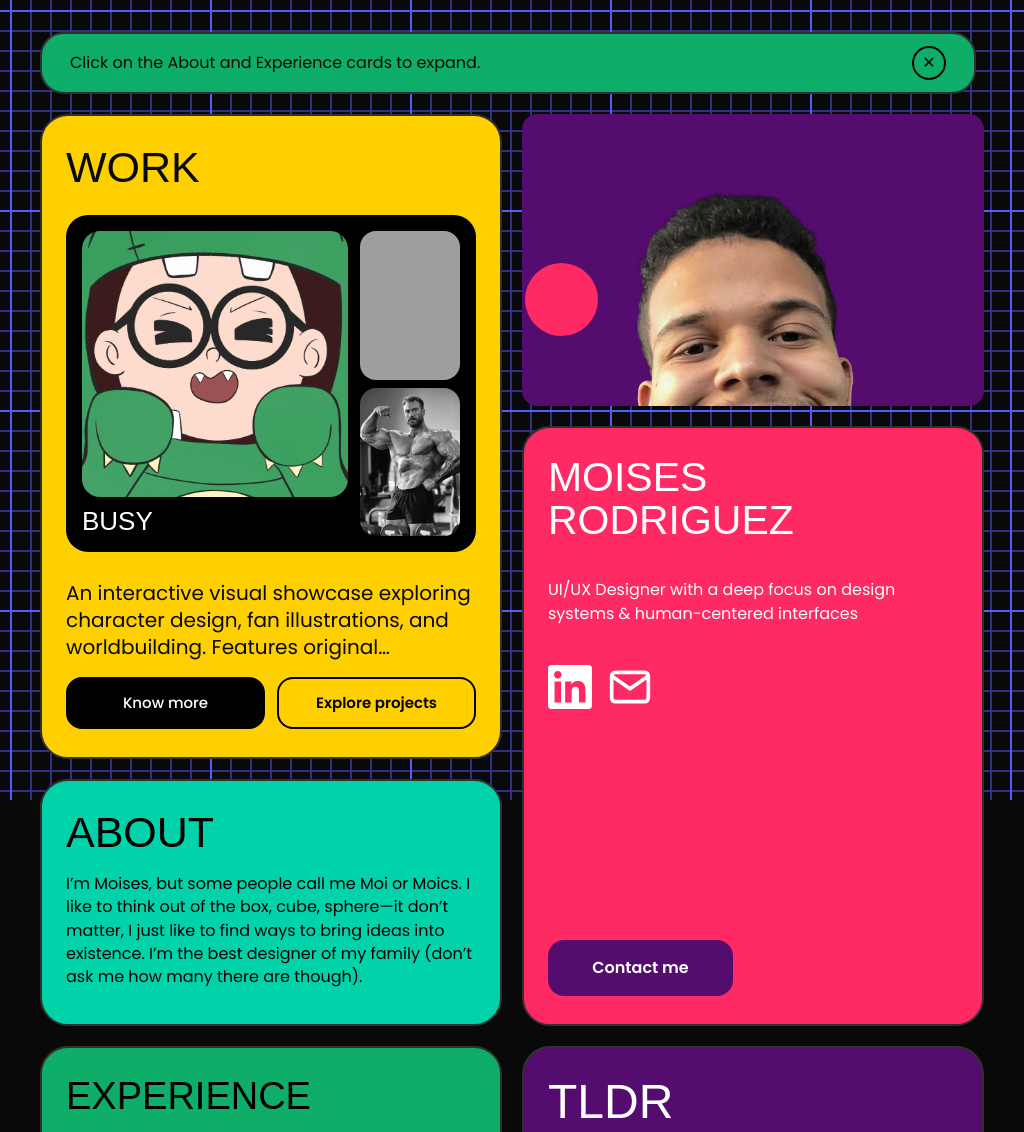
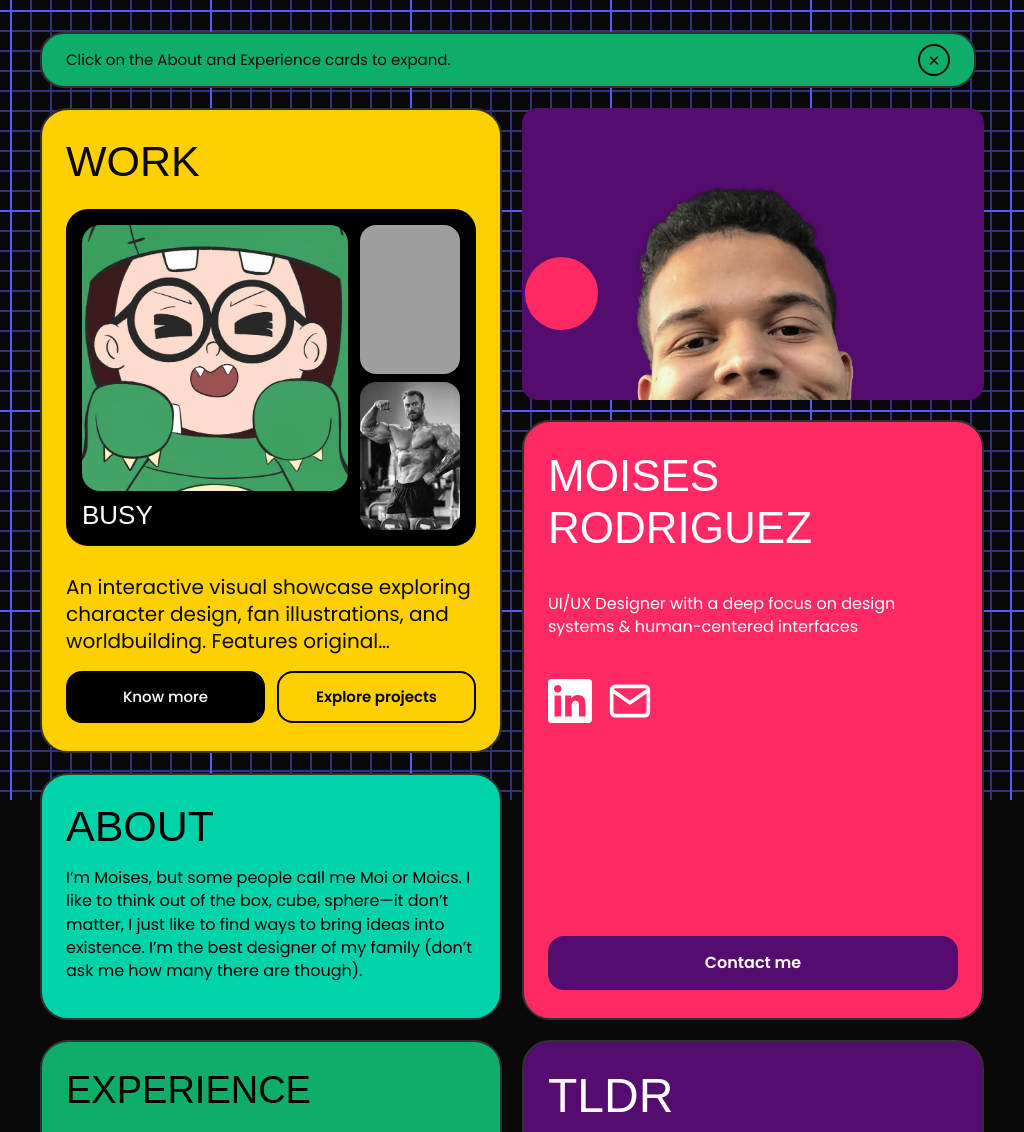
Before and after one commit to moicsrod/moics-portfolio, a React (Vite) app: page / in a window 1024 px wide. Shown: the top 1132 px of the page. Built offline with nearby package versions, Linux system fonts and the light colour scheme; grey boxes are pictures that could not be loaded; a web font is replaced by a local one.

Commit message:
style: adjust title line-height in profile card and make contact button full-width

```diff
--- a/src/index.css
+++ b/src/index.css
@@ -400,7 +400,7 @@ a:focus-visible,
 
 /* ==========================================================================
    WORK CARD (Collapsed Views)
-   ========================================================================= */
+   ========================================================================== */
 
 .work-card-about {
   height: auto !important;
@@ -1621,28 +1621,28 @@ a:focus-visible,
     max-width: 1000px !important;
   }
 
-  /* Snackbar / Notice Banner: altura compacta y texto en 1 sola línea */
+  /* Snackbar / Notice Banner: texto en 1 sola línea sin desbordes */
   .notice-banner {
     height: auto !important;
-    min-height: 58px !important;
-    padding: 12px 28px !important;
+    min-height: 56px !important;
+    padding: 10px 24px !important;
     margin-bottom: 20px !important;
     border-radius: 24px !important;
   }
 
   .notice-banner p {
-    font-size: 16px !important;
-    line-height: 1.3 !important;
+    font-size: 15px !important;
+    line-height: 1.25 !important;
     white-space: nowrap !important;
     overflow: hidden !important;
     text-overflow: ellipsis !important;
   }
 
   .notice-dismiss {
-    width: 34px !important;
-    height: 34px !important;
-    flex: 0 0 34px !important;
-    font-size: 16px !important;
+    width: 32px !important;
+    height: 32px !important;
+    flex: 0 0 32px !important;
+    font-size: 15px !important;
   }
 
   /* El Bento Grid funciona como un Grid de 2 columnas continuas */
@@ -1726,7 +1726,7 @@ a:focus-visible,
     padding: 28px 24px !important;
   }
 
-  /* PROFILE CARD: Título más grande en exactamente 2 líneas y alineación inferior */
+  /* PROFILE CARD: Título en 2 líneas con buen interlineado y botón al 100% */
   .profile-photo {
     flex: 0 0 292.36px !important;
     height: 292.36px !important;
@@ -1744,14 +1744,15 @@ a:focus-visible,
     height: auto !important;
     min-height: 0 !important;
     margin: 0 !important;
+    box-sizing: border-box !important;
   }
 
   .profile-card .design-title,
   .profile-card h1,
   .profile-card h2 {
-    font-size: clamp(32px, 4vw, 44px) !important;
-    line-height: 1.05 !important;
-    margin-bottom: 20px !important;
+    font-size: clamp(34px, 4.3vw, 46px) !important;
+    line-height: 1.18 !important;
+    margin-bottom: 22px !important;
     white-space: normal !important;
     word-break: keep-all !important;
     overflow-wrap: normal !important;
@@ -1767,6 +1768,14 @@ a:focus-visible,
     margin-top: auto !important;
     padding-top: 16px !important;
     width: 100% !important;
+    box-sizing: border-box !important;
+  }
+
+  .profile-card .profile-contact-btn {
+    width: 100% !important;
+    max-width: 100% !important;
+    height: 54px !important;
+    box-sizing: border-box !important;
   }
 
   /* TLDR CARD: posición natural con gap uniforme de 20px */
```
